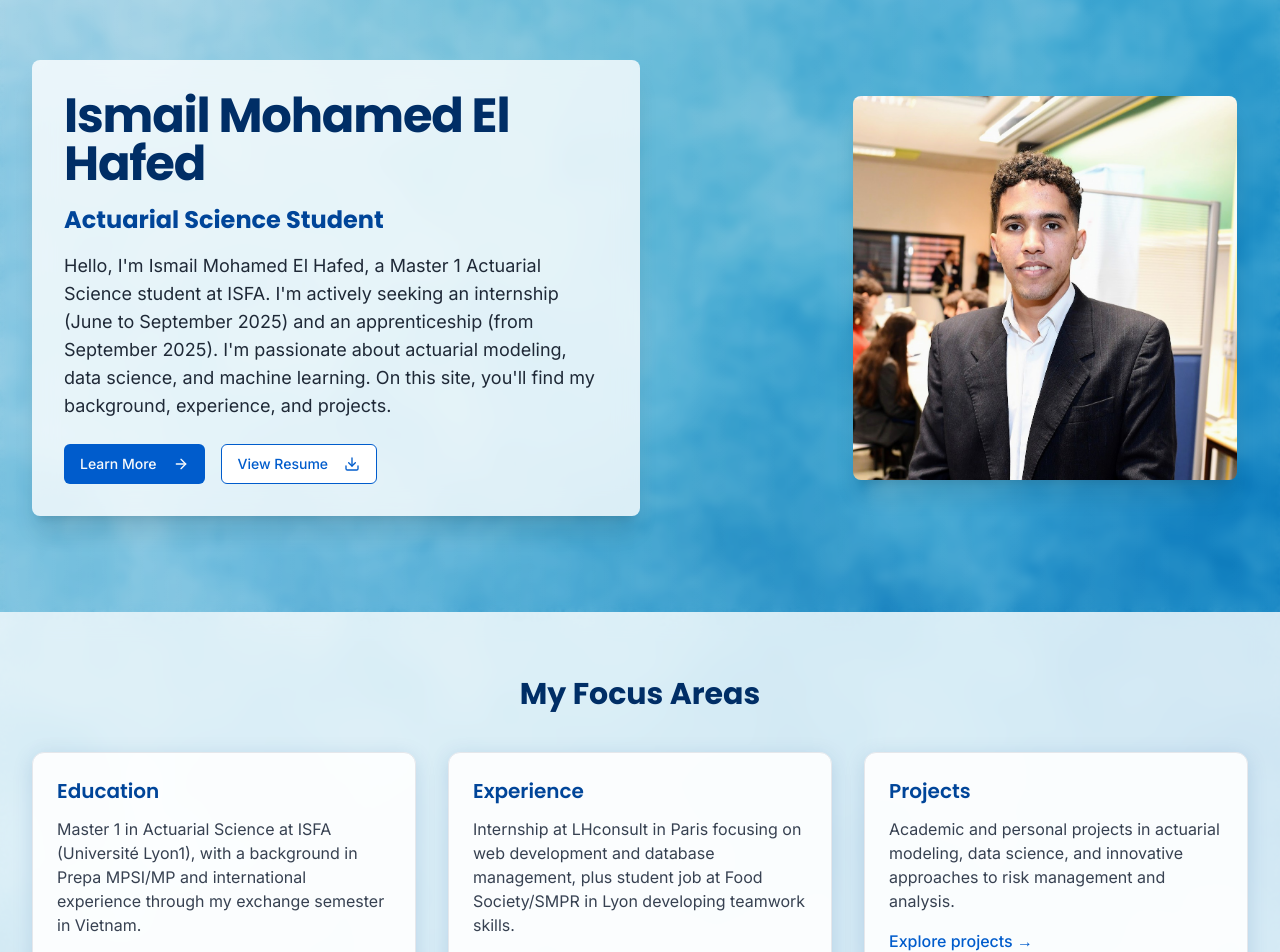
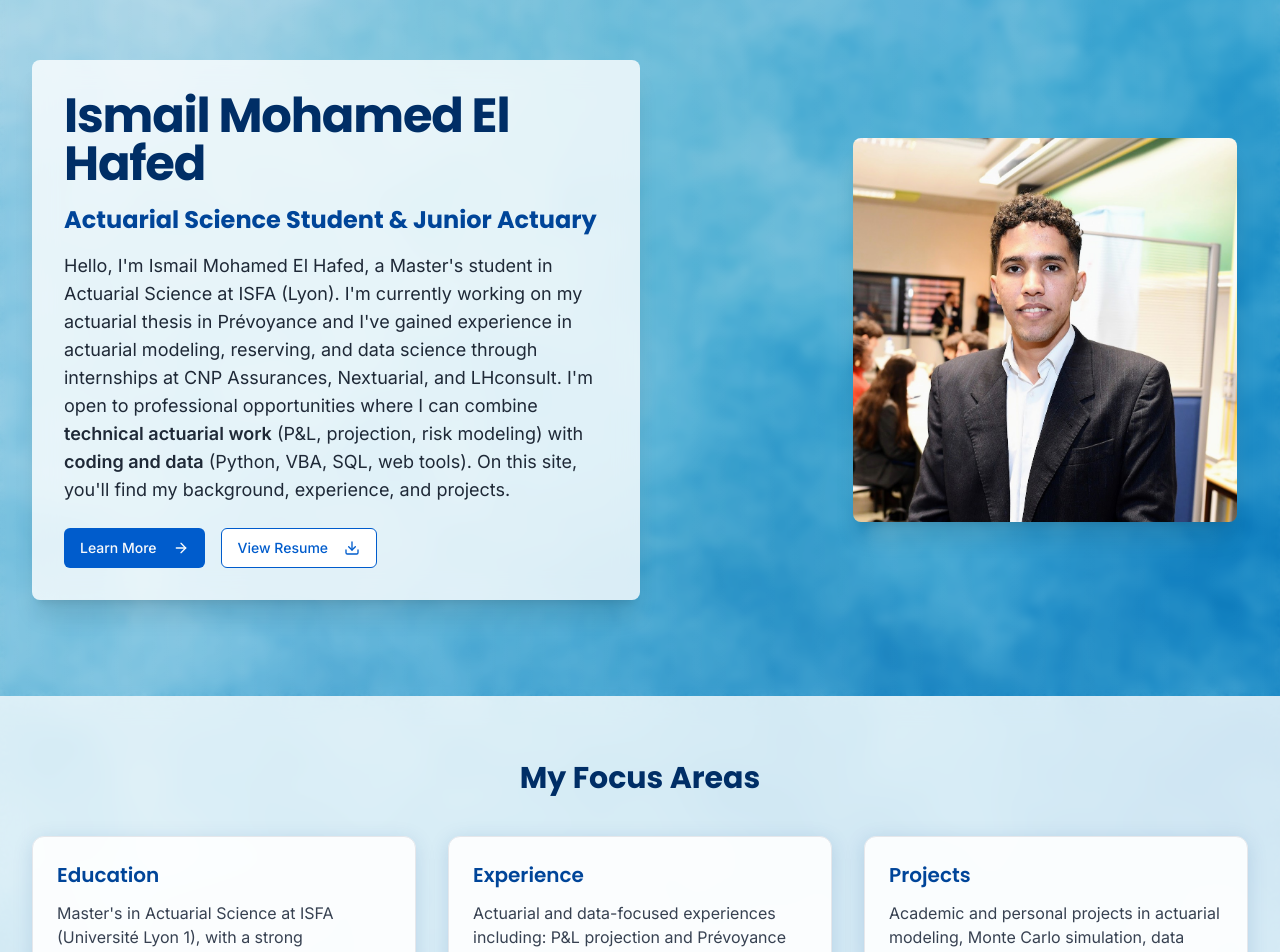
Before and after one commit to Ismail20012/my-portfolio, a Next.js app: page / in a window 1280 px wide. Shown: the part 100-1052 px from the top of the page. Built offline with nearby package versions, Linux system fonts and the light colour scheme.

Commit message:
Refactor Home component with updated content and layout
Updated personal information and project descriptions in the Home component. Adjusted layout and styling for better presentation.

```diff
--- a/app/page.tsx
+++ b/app/page.tsx
@@ -7,7 +7,7 @@ export default function Home() {
   return (
     <main className="min-h-screen">
       {/* Hero Section */}
-      <section className="relative w-full min-h-[80vh] flex items-center py-16 md:py-24"> {/* Added min-h and padding */}
+      <section className="relative w-full min-h-[80vh] flex items-center py-16 md:py-24">
         {/* Background Image and Overlay */}
         <div className="absolute inset-0 z-0">
           <Image
@@ -17,25 +17,28 @@ export default function Home() {
             className="object-cover object-center"
             priority
           />
-           <div className="absolute inset-0 bg-gradient-to-r from-white/30 via-white/10 to-transparent backdrop-blur-sm"></div> {/* Adjusted overlay */}
+          <div className="absolute inset-0 bg-gradient-to-r from-white/30 via-white/10 to-transparent backdrop-blur-sm" />
         </div>
 
         {/* Container for Flex Layout */}
         <div className="container relative z-10 mx-auto px-4 sm:px-6 lg:px-8">
-           {/* Use Flexbox for layout */}
           <div className="flex flex-col md:flex-row items-center justify-center md:justify-between gap-8 lg:gap-12">
-
             {/* Text Block */}
             <div className="w-full md:w-3/5 lg:w-1/2 bg-white/80 backdrop-blur-md p-8 rounded-lg shadow-xl animate-slide-up order-2 md:order-1">
               <h1 className="text-4xl font-bold tracking-tight text-blue-800 sm:text-5xl mb-4">
                 Ismail Mohamed El Hafed
               </h1>
-              <h2 className="text-2xl font-bold text-blue-700 mb-4">Actuarial Science Student</h2>
+              <h2 className="text-2xl font-bold text-blue-700 mb-4">
+                Actuarial Science Student &amp; Junior Actuary
+              </h2>
               <p className="text-lg text-gray-800 mb-6">
-                Hello, I'm Ismail Mohamed El Hafed, a Master 1 Actuarial Science student at ISFA. I'm actively seeking an
-                internship (June to September 2025) and an apprenticeship (from September 2025). I'm passionate about
-                actuarial modeling, data science, and machine learning. On this site, you'll find my background,
-                experience, and projects.
+                Hello, I&apos;m Ismail Mohamed El Hafed, a Master&apos;s student in Actuarial Science at ISFA (Lyon).
+                I&apos;m currently working on my actuarial thesis in Prévoyance and I&apos;ve gained experience in
+                actuarial modeling, reserving, and data science through internships at CNP Assurances, Nextuarial, and LHconsult.
+                I&apos;m open to professional opportunities where I can combine{" "}
+                <span className="font-semibold">technical actuarial work</span> (P&amp;L, projection, risk modeling)
+                with <span className="font-semibold">coding and data</span> (Python, VBA, SQL, web tools).
+                On this site, you&apos;ll find my background, experience, and projects.
               </p>
               <div className="flex flex-wrap gap-4">
                 <Button asChild className="bg-blue-600 hover:bg-blue-700 custom-button">
@@ -56,63 +59,83 @@ export default function Home() {
             </div>
             {/* End Text Block */}
 
-            {/* Image Block - Adjusted for Squarer Image */}
+            {/* Image Block */}
             <div className="w-full md:w-2/5 lg:w-1/3 order-1 md:order-2 animate-slide-up">
-               {/* Container to control image appearance */}
-               <div className="relative w-full max-w-xs mx-auto md:max-w-sm aspect-square overflow-hidden rounded-lg shadow-xl"> {/* Adjusted max-width and aspect ratio */}
+              <div className="relative w-full max-w-xs mx-auto md:max-w-sm aspect-square overflow-hidden rounded-lg shadow-xl">
                 <Image
-                    src="/images/LCP_2588.jpg" // Changed image source
+                  src="/images/LCP_2588.jpg"
                   alt="Ismail Mohamed El Hafed"
                   fill
-                    className="object-cover object-center" // Center the square image
+                  className="object-cover object-center"
                 />
               </div>
             </div>
             {/* End Image Block */}
-
           </div>
         </div>
-        {/* End Flex Container */}
-
       </section>
       {/* End Hero Section */}
 
-
-      {/* Quick Overview Section - RESTORED */}
+      {/* Quick Overview Section */}
       <section className="py-16 bg-white/80 backdrop-blur-md">
         <div className="container mx-auto px-4 sm:px-6 lg:px-8">
-          <h2 className="text-3xl font-bold mb-10 text-center text-blue-800 animate-fade-in">My Focus Areas</h2>
+          <h2 className="text-3xl font-bold mb-10 text-center text-blue-800 animate-fade-in">
+            My Focus Areas
+          </h2>
           <div className="grid grid-cols-1 md:grid-cols-3 gap-8">
             {/* Education Card */}
-            <div className="custom-card p-6 animate-slide-in-left rounded-lg border border-gray-200 shadow-sm hover:shadow-md transition-shadow duration-300" style={{ animationDelay: "0.1s" }}>
+            <div
+              className="custom-card p-6 animate-slide-in-left rounded-lg border border-gray-200 shadow-sm hover:shadow-md transition-shadow duration-300"
+              style={{ animationDelay: "0.1s" }}
+            >
               <h3 className="text-xl font-semibold mb-3 text-blue-700">Education</h3>
               <p className="text-gray-700">
-                Master 1 in Actuarial Science at ISFA (Université Lyon1), with a background in Prepa MPSI/MP and
-                international experience through my exchange semester in Vietnam.
+                Master&apos;s in Actuarial Science at ISFA (Université Lyon 1),
+                with a strong mathematical background (Prépa MPSI/MP)
+                and international experience through an academic exchange semester in Vietnam.
               </p>
-              <Link href="/about" className="text-blue-600 hover:text-blue-800 mt-4 inline-block font-medium">
+              <Link
+                href="/about"
+                className="text-blue-600 hover:text-blue-800 mt-4 inline-block font-medium"
+              >
                 Learn more →
               </Link>
             </div>
+
             {/* Experience Card */}
-            <div className="custom-card p-6 animate-slide-in-left rounded-lg border border-gray-200 shadow-sm hover:shadow-md transition-shadow duration-300" style={{ animationDelay: "0.3s" }}>
+            <div
+              className="custom-card p-6 animate-slide-in-left rounded-lg border border-gray-200 shadow-sm hover:shadow-md transition-shadow duration-300"
+              style={{ animationDelay: "0.3s" }}
+            >
               <h3 className="text-xl font-semibold mb-3 text-blue-700">Experience</h3>
               <p className="text-gray-700">
-                Internship at LHconsult in Paris focusing on web development and database management, plus student job
-                at Food Society/SMPR in Lyon developing teamwork skills.
+                Actuarial and data-focused experiences including:
+                P&amp;L projection and Prévoyance modeling at CNP Assurances,
+                actuarial reserving &amp; data science at Nextuarial,
+                and web development &amp; SQL database management at LHconsult.
               </p>
-              <Link href="/experience" className="text-blue-600 hover:text-blue-800 mt-4 inline-block font-medium">
+              <Link
+                href="/experience"
+                className="text-blue-600 hover:text-blue-800 mt-4 inline-block font-medium"
+              >
                 View experience →
               </Link>
             </div>
+
             {/* Projects Card */}
-            <div className="custom-card p-6 animate-slide-in-left rounded-lg border border-gray-200 shadow-sm hover:shadow-md transition-shadow duration-300" style={{ animationDelay: "0.5s" }}>
+            <div
+              className="custom-card p-6 animate-slide-in-left rounded-lg border border-gray-200 shadow-sm hover:shadow-md transition-shadow duration-300"
+              style={{ animationDelay: "0.5s" }}
+            >
               <h3 className="text-xl font-semibold mb-3 text-blue-700">Projects</h3>
               <p className="text-gray-700">
-                Academic and personal projects in actuarial modeling, data science, and innovative approaches to risk
-                management and analysis.
+                Academic and personal projects in actuarial modeling, Monte Carlo simulation,
+                data science, and innovative tools for risk analysis and financial decision-making.
               </p>
-              <Link href="/projects" className="text-blue-600 hover:text-blue-800 mt-4 inline-block font-medium">
+              <Link
+                href="/projects"
+                className="text-blue-600 hover:text-blue-800 mt-4 inline-block font-medium"
+              >
                 Explore projects →
               </Link>
             </div>
@@ -121,7 +144,6 @@ export default function Home() {
       </section>
       {/* End Quick Overview Section */}
 
-
       {/* Contact Preview */}
       <section className="py-16 bg-white/70 backdrop-blur-md">
         <div className="container mx-auto px-4 sm:px-6 lg:px-8 text-center">
@@ -129,13 +151,19 @@ export default function Home() {
           <div className="flex flex-wrap justify-center gap-6 mb-8">
             <div className="flex items-center hover-scale">
               <Mail className="h-5 w-5 mr-2 text-blue-600" />
-              <a href="mailto:ismaildavou16@gmail.com" className="text-blue-600 hover:text-blue-800 transition-colors">
+              <a
+                href="mailto:ismaildavou16@gmail.com"
+                className="text-blue-600 hover:text-blue-800 transition-colors"
+              >
                 ismaildavou16@gmail.com
               </a>
             </div>
             <div className="flex items-center hover-scale">
               <Phone className="h-5 w-5 mr-2 text-blue-600" />
-              <a href="tel:+33611644116" className="text-blue-600 hover:text-blue-800 transition-colors">
+              <a
+                href="tel:+33611644116"
+                className="text-blue-600 hover:text-blue-800 transition-colors"
+              >
                 06 11 64 41 16
               </a>
             </div>
```
Lines whose indentation alone changed are shown as unchanged.
